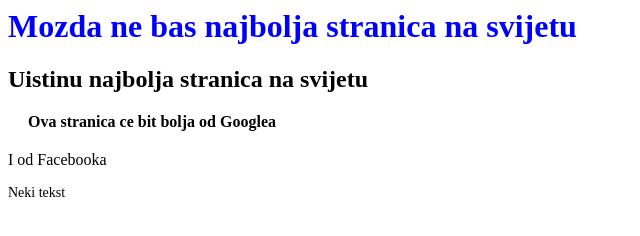
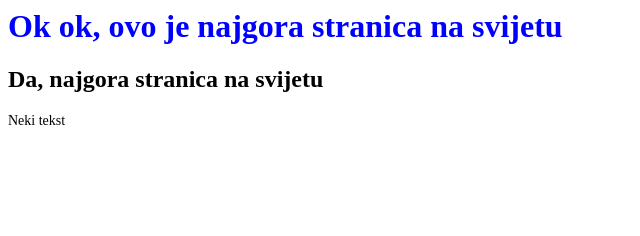
Before and after one commit to ExtensionEngine/summercamp2019, a plain HTML site: page index.html in a window 1280 px wide. Shown: the whole page, without its empty margins (0-640 px from the left). Drawn offline with Linux system fonts and the light colour scheme.

Commit message:
Removed some content

```diff
--- a/index.html
+++ b/index.html
@@ -3,14 +3,8 @@
     <link rel="stylesheet" href="./style.css">
   </head>
   <body>
-    <h1 class="heading">Mozda ne bas najbolja stranica na svijetu</h1>
-    <h2 class="heading-secondary">Uistinu najbolja stranica na svijetu</h2>
-    <p class="first-paragraph">
-      Ova stranica ce bit bolja od Googlea
-    </p>
-    <p class="second-paragraph">
-        I od Facebooka
-      </p>
+    <h1 class="heading">Ok ok, ovo je najgora stranica na svijetu</h1>
+    <h2 class="heading-secondary">Da, najgora stranica na svijetu</h2>
     <div class="main-content">Neki tekst</div>
   </body>
 </html>
```
